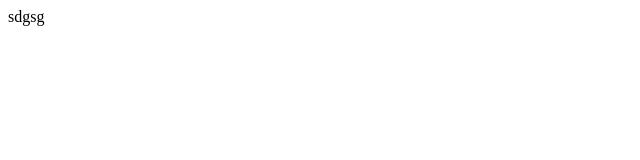
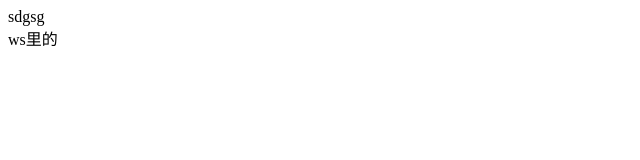
Before and after one commit to wangshuang9/jingdong, a plain HTML site: page index.html in a window 1280 px wide. Shown: the full height of the page, 0-640 px from the left. Drawn offline with Linux system fonts and the light colour scheme.

Commit message:
这是ws新增footer

```diff
--- a/index.html
+++ b/index.html
@@ -12,6 +12,9 @@
     <header>
         sdgsg
     </header>
+    <footer>
+        ws里的
+    </footer>
 </body>
 
 </html>
```
